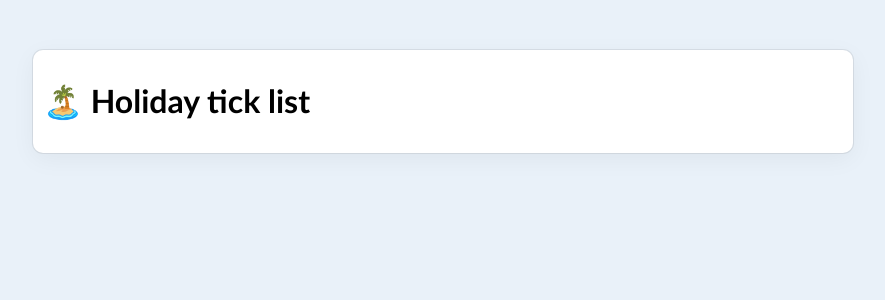
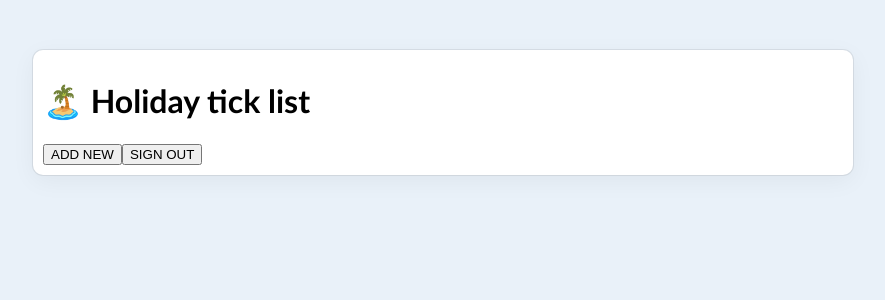
Before and after one commit to p6arora/to-do-app, a React (Create React App) app in the folder client/to-do-app-deployed/: page / in a window 1280 px wide. Shown: the top 300 px of the page, without its empty margins (197-1082 px from the left). Built offline with nearby package versions, Linux system fonts and the light colour scheme.

Commit message:
Added Add New and Sign out buttons to ListHeader

```diff
--- a/client/to-do-app-deployed/src/components/ListHeader.js
+++ b/client/to-do-app-deployed/src/components/ListHeader.js
@@ -2,6 +2,10 @@ const ListHeader = ({ listName }) => {
     return (
         <div className="list-header">
             <h1>{listName}</h1>
+            <div className="button-container">
+                <button className="create">ADD NEW</button>
+                <button className="signout">SIGN OUT</button>
+            </div>
         </div>
     )
 }
```
